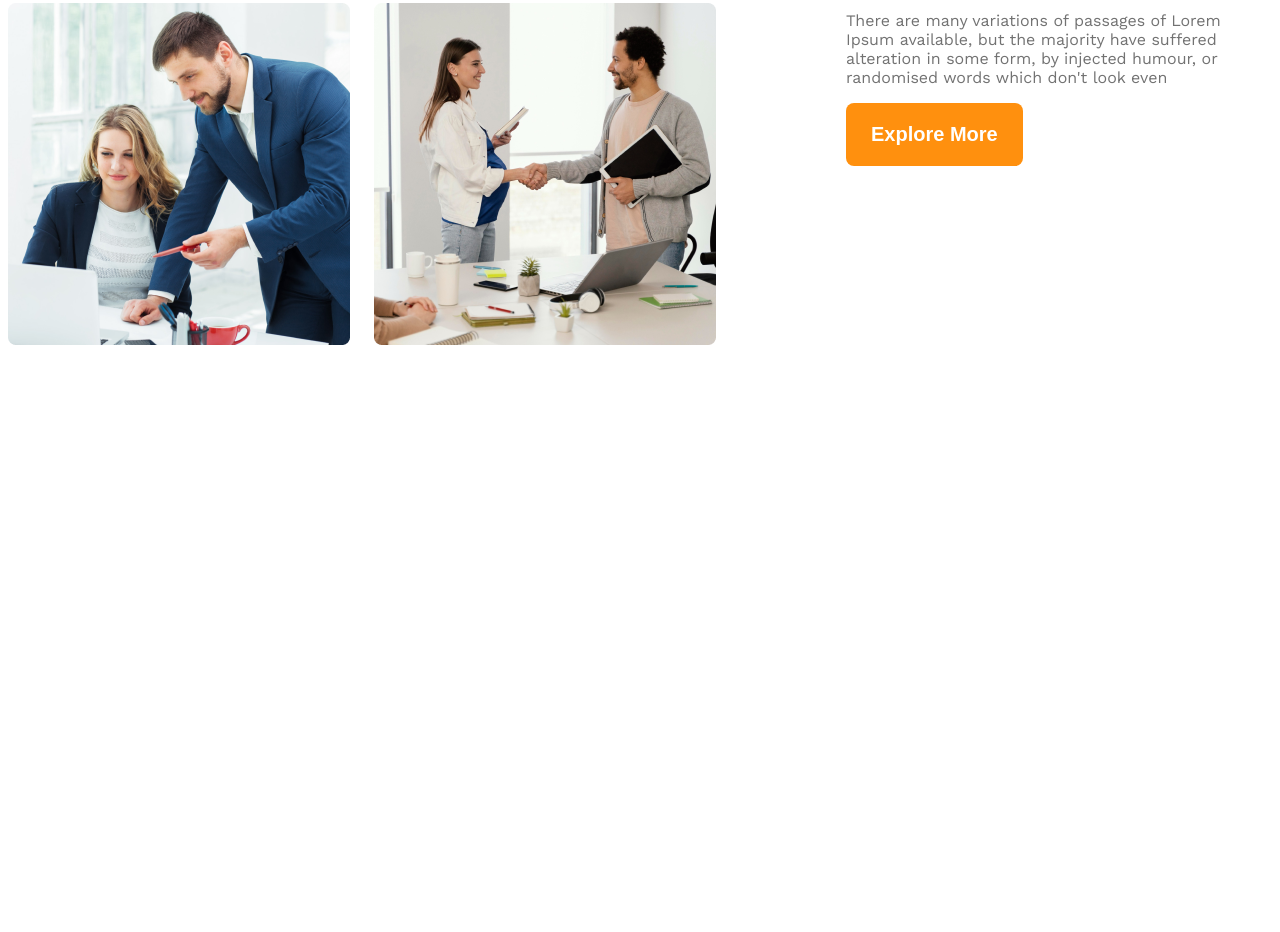
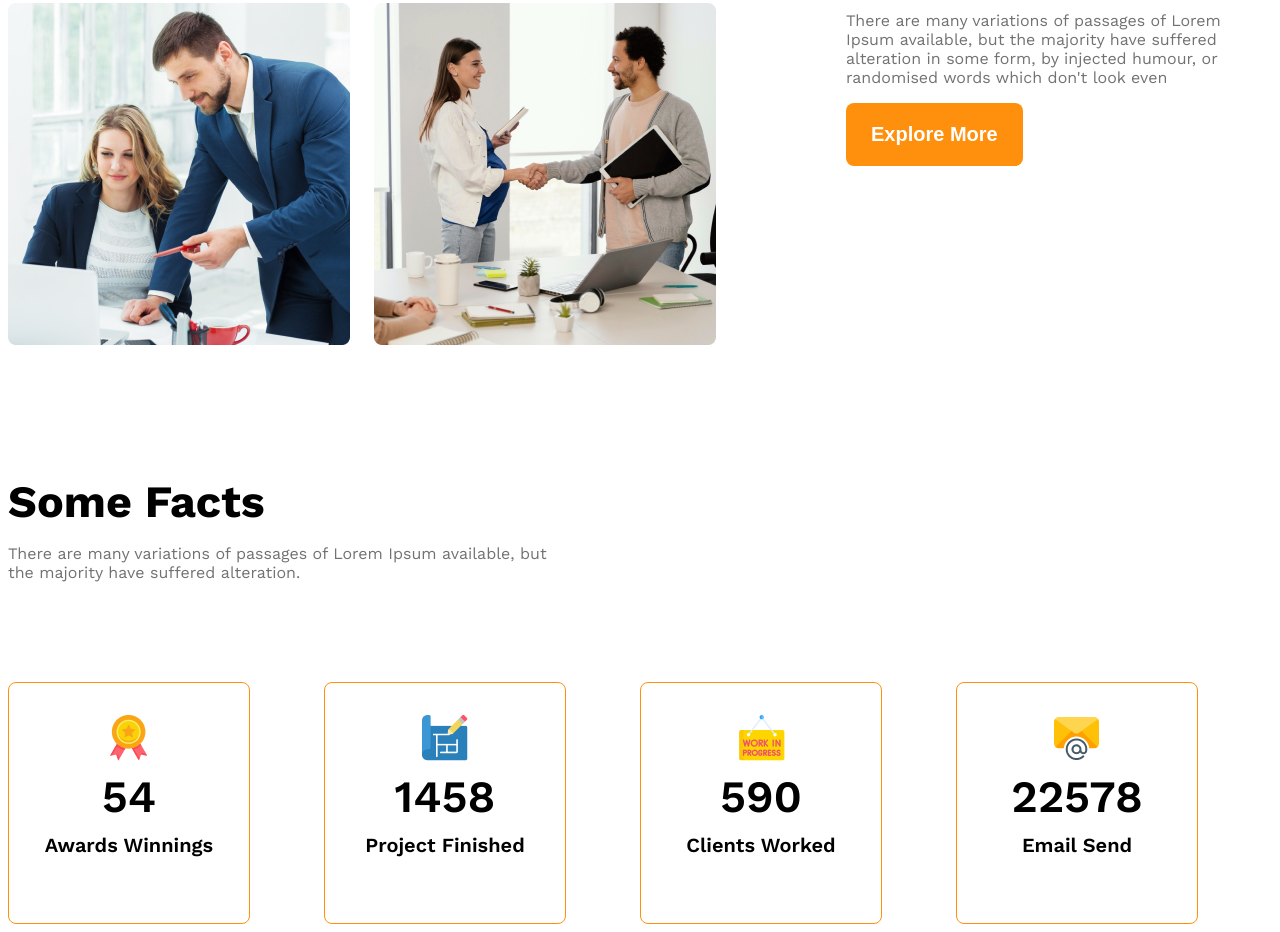
Before and after one commit to tomalhossen78/G3-architect-website, a plain HTML site: page index.html in a window 1280 px wide. Shown: the part 1696-2628 px from the top of the page. Before the commit the page ends 2049 px from the top, so only its background shows below. Drawn offline with nearby package versions, Linux system fonts and the light colour scheme.

Commit message:
facts section doen

```diff
--- a/index.html
+++ b/index.html
@@ -29,6 +29,7 @@
         </div>
     </header>
     <main>
+        <!-- teams section start -->
         <section class="teams display-flex">
             <div class="team-img-container">
                 <img src="images/team1.png" alt="">
@@ -37,11 +38,52 @@
                 <img src="images/team4.png" alt="">
             </div>
             <div class="our-features">
-                <h3 class="feature-title"><span id="quick-list" class="text-light-gray">Quick list</span> <span id="of-our">of Our</span> <span id="features" class="text-primary">Features</span></h3>
+                <h3 class="section-title"><span id="quick-list" class="text-light-gray">Quick list</span> <span id="of-our">of Our</span> <span id="features" class="text-primary">Features</span></h3>
                 <p class="feature-description text-light-gray">There are many variations of passages of Lorem Ipsum available, but the majority have suffered alteration in some form, by injected humour, or randomised words which don't look even</p>
                 <button class="btn-primary">Explore More</button>
             </div>
         </section>
+        <!-- feature will enjoy -->
+        <section>
+
+        </section>
+        <section class="some-facts">
+            <h3 class="section-title" style="margin-bottom: 10px;">Some Facts</h3>
+            <p class="text-light-gray section-description">There are many variations of passages of Lorem Ipsum available, but the majority have suffered alteration.</p>
+            <div class="facts-container">
+                <!-- .fact*4>img.fact-icon+h4.fact-number+h5.fact-name -->
+                 <div class="fact display-flex">
+                   <div>
+                         <img src="images/icons/ribon.png" alt="" class="fact-icon">
+                        <h4 class="fact-number">54</h4>
+                        <h5 class="fact-name">Awards Winnings</h5>
+                   </div>
+                 </div>
+                 <div class="fact display-flex">
+                   <div>
+                        <img src="images/icons/projects.png" alt="" class="fact-icon">
+                        <h4 class="fact-number">1458</h4>
+                        <h5 class="fact-name">Project Finished</h5>
+                   </div>
+                 </div>
+                 <div class="fact display-flex">
+                    <div>
+                        <img src="images/icons/customers.png" alt="" class="fact-icon">
+                        <h4 class="fact-number">590</h4>
+                        <h5 class="fact-name">Clients Worked</h5>
+                    </div>
+                 </div>
+                 <div class="fact display-flex">
+                  <div>
+                    <img src="images/icons/email.png" alt="" class="fact-icon">
+                    <h4 class="fact-number">22578</h4>
+                    <h5 class="fact-name">Email Send</h5>
+                  </div>
+                 </div>
+            </div>
+        </section>
+        <!--  -->
+
     </main>
     <footer></footer>
 </body>
--- a/styles/style.css
+++ b/styles/style.css
@@ -97,7 +97,7 @@ main > section{
     margin-left: 130px;
     max-width: 530px;
 }
-.feature-title{
+.section-title{
     font-size: 2.8rem;
     font-weight: 700;
 }
@@ -116,6 +116,36 @@ main > section{
         margin-left: 20px;
     }
 }
+/* facts styles */
+.fact{
+    border: 1px solid #FF900E;
+    width: 240px;
+    height: 240px;
+    border-radius: 8px;
+    justify-content: center;
+    align-items: center;
+    text-align: center;
+
+}
+.facts-container{
+    display: grid;
+    grid-template-columns: repeat(4,1fr);
+}
+.fact-number{
+    font-size: 2.8rem;
+    font-weight: 600;
+    margin-top: 5px;
+    margin-bottom: 10px;
+}
+.fact-name{
+    font-size: 1.25rem;
+    font-weight: 600;
+    margin-top: 10px;
+}
+.section-description{
+    max-width: 542px;
+    margin-bottom: 100px;
+}
 
 /* medium device */
 @media screen and (min-width:576px) and (max-width: 992px) {
```
